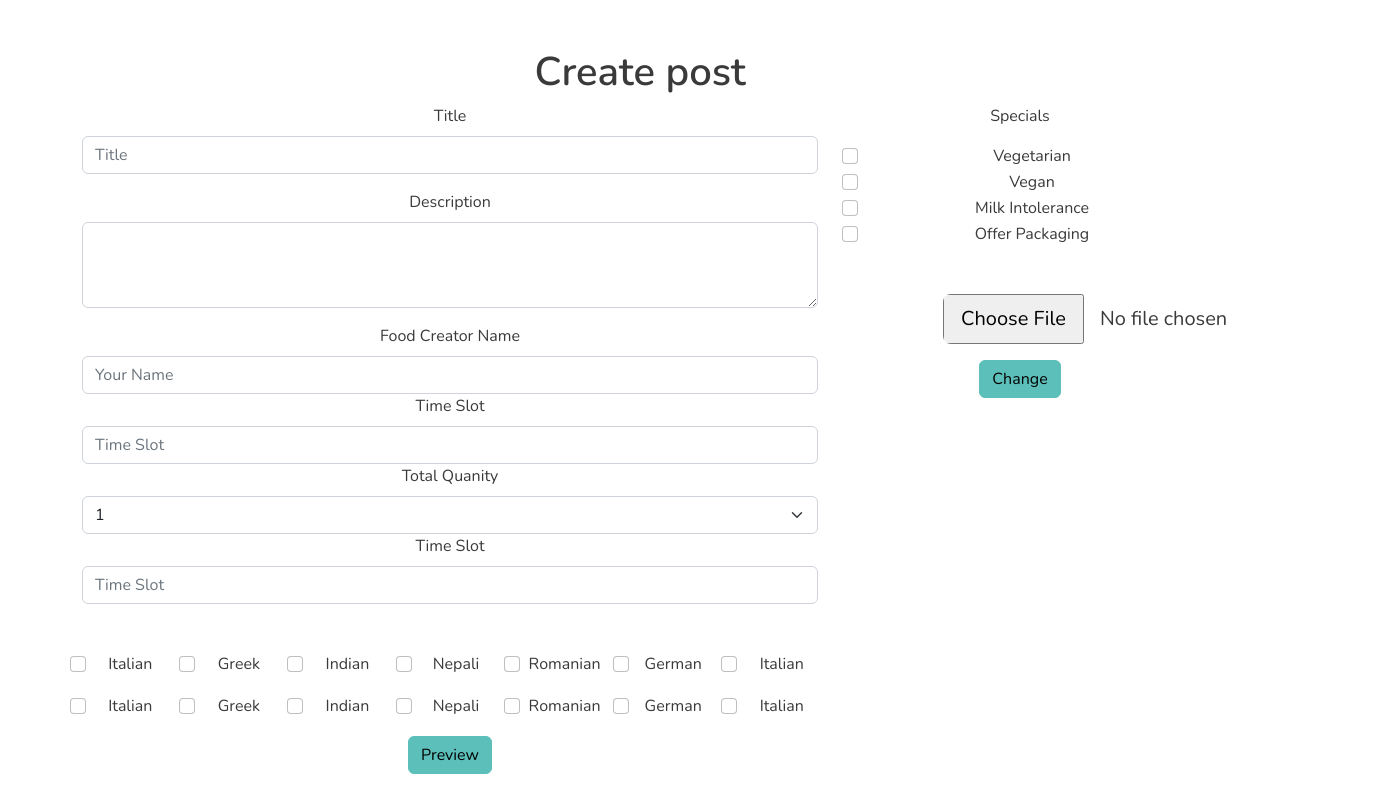
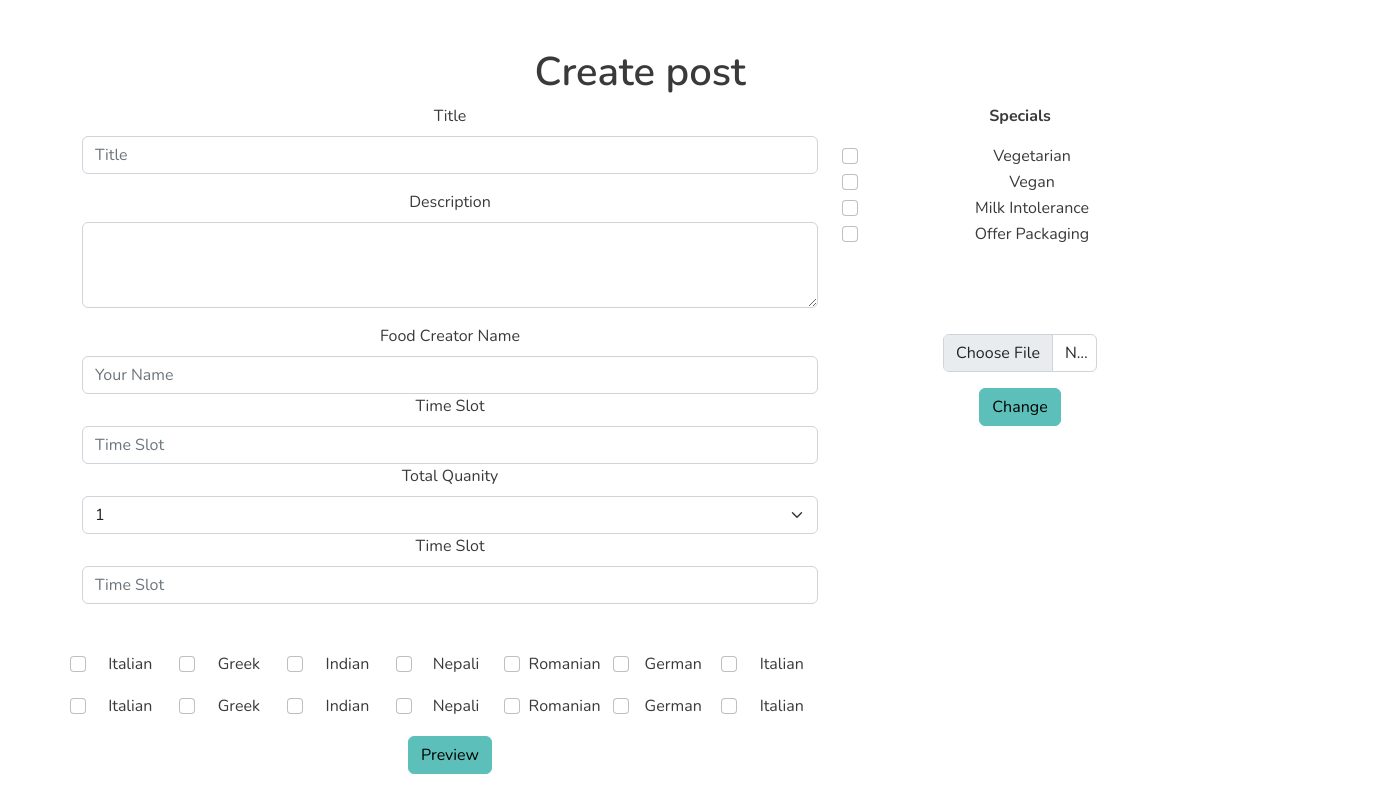
Before and after one commit to Sujanabhandari/homefood_frontend, a React (Create React App) app: page / in a window 1280 px wide. Shown: the whole page, 1383 px wide, since content can reach past the window. Built offline with nearby package versions, Linux system fonts and the light colour scheme.

Commit message:
Upload avatar profile picture

```diff
--- a/src/Componets/CreatePost.js
+++ b/src/Componets/CreatePost.js
@@ -10,27 +10,23 @@ const CreatePost = () => {
     for (let i = 1; i <= 20; i++) {
         incrementNum.push(i);
     }
-
+    //useRef hook
 
     let formFile = useRef(null);
     let imgFrame = useRef(null);
-    // let src= "";
 
     const previewUploadedImage = (event) => {
-        console.log("Hello", event.target.files[0])
         setImgsrc(event.target.files[0])
-
     }
 
    const imagePreview=imgsrc && URL.createObjectURL(imgsrc);
 
-    const clearImage = (event) => {
-        console.log("Hello", formFile)
+    const changeImage = (event) => {
+        console.log(formFile.value)
         formFile.value = "";
         imgFrame.src = "";
         setImgsrc("");
     }
-
     return (
         <div className="container">
             <div className="row mt-5">
@@ -169,7 +165,7 @@ const CreatePost = () => {
                     </form>
                 </div>
                 <div className='col-md-4 col-md-2'>
-                    <p>Specials</p>
+                    <p className='fw-bolder'>Specials</p>
                     <div className="form-check">
                         <input className="form-check-input" type="checkbox" value="" id="flexCheckDefault" />
                         <label className="form-check-label" for="flexCheckDefault">
@@ -194,16 +190,15 @@ const CreatePost = () => {
                             Offer Packaging
                         </label>
                     </div>
+
                     <div className='mt-5'>
                         <div className="container col-md-6">
                             <div className="mb-5">
-                                {/* <label for="Image" className="form-label">Bootstrap 5 image Upload with Preview</label> */}
-                                <input className="form-control-lg" type="file" ref={formFile} onChange={previewUploadedImage} />
-                                {/* <button onClick={preview}>Done</button> */}
-                                <button onClick={clearImage} className="btn btn-primary mt-3">Change</button>
+                                <img ref={imgFrame} className="rounded-circle" style={{width:"200px"}} src={imagePreview}/>
+                                <input className="form-control mt-3" type="file" ref={formFile} onChange={previewUploadedImage} />
+                                <button onClick={changeImage} className="btn btn-primary mt-3">Change</button>
                             </div>
                             <div>
-                            <img ref={imgFrame} src={imagePreview}/>
                             </div>
 
                         </div>
```
